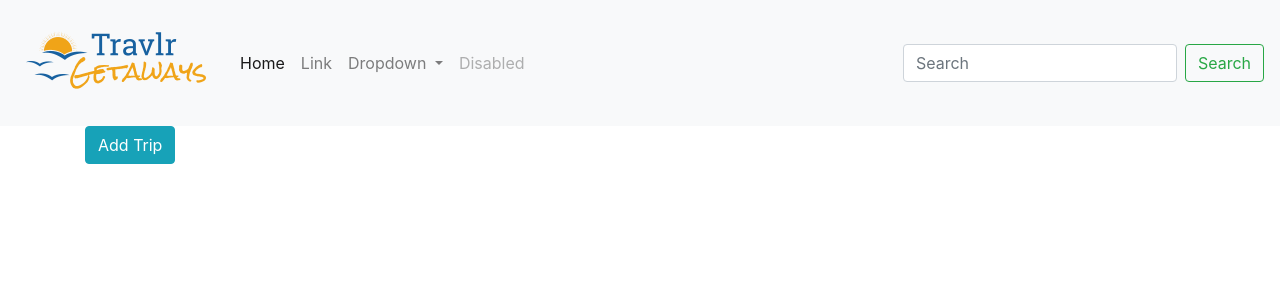
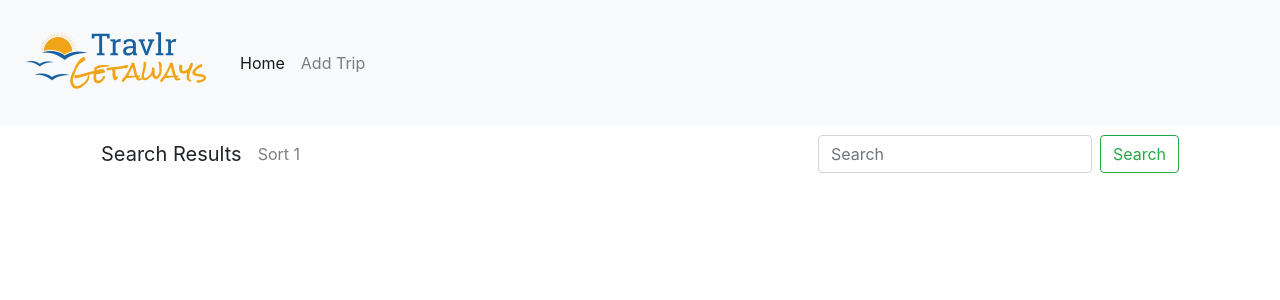
Before and after one commit to Ian-Desantis/flask-travlr, a Flask app: page /trips in a window 1280 px wide. Shown: the top 300 px of the page. Run offline with Flask 3, Linux system fonts and the light colour scheme; data that the repository does not hold is empty; parts of the project's set-up code (start-up, migrations or seed data) failed here and were passed over; some libraries are stand-ins or nearby versions.

Commit message:
tweeked layouts/search bar

```diff
--- a/services/web/project/templates/includes/_nav.html
+++ b/services/web/project/templates/includes/_nav.html
@@ -1,18 +1,3 @@
-<!-- <nav class="navbar navbar-expand navbar-light bg-light">
-    <a class="navbar-brand" href="{{ url_for('admin.trip_list')}}"><img src="{{ url_for('static', filename='/images/logo.png')}}"></a>
-    <button class="navbar-toggler" type="button" datatoggle="collapse" data-target="#navbarNavAltMarkup" ariacontrols="navbarNavAltMarkup" aria-expanded="false" arialabel="Toggle navigation">
-    <span class="navbar-toggler-icon"></span>
-    </button>
-    <div class="collapse navbar-collapse" id="navbarNavAltMarkup">
-        <div class="navbar-nav">
-        <a class="nav-item nav-link active" href="{{ url_for('admin.trip_list')}}">Trips<span class=" sr-only ">(current)</span></a>
-        </div>
-    </div>
-    <div class="navbar-end">
-        <input type="text" placeholder="Search...">
-    </div>
- </nav> -->
-
  <nav class="navbar navbar-expand-lg navbar-light bg-light">
     <a class="navbar-brand" href="{{ url_for('admin.trip_list') }}"><img src="{{ url_for('static', filename='/images/logo.png') }}"></a>
     <button class="navbar-toggler" type="button" data-toggle="collapse" data-target="#navbarSupportedContent" aria-controls="navbarSupportedContent" aria-expanded="false" aria-label="Toggle navigation">
@@ -25,26 +10,14 @@
           <a class="nav-link" href="{{ url_for('admin.trip_list') }}">Home <span class="sr-only">(current)</span></a>
         </li>
         <li class="nav-item">
-          <a class="nav-link" href="{{ url_for('admin.trip_list') }}">Link</a>
+          <a class="nav-link" href="{{ url_for('admin.add_trip') }}">Add Trip</a>
         </li>
-        <li class="nav-item dropdown">
-          <a class="nav-link dropdown-toggle" href="#" id="navbarDropdown" role="button" data-toggle="dropdown" aria-haspopup="true" aria-expanded="false">
-            Dropdown
-          </a>
-          <div class="dropdown-menu" aria-labelledby="navbarDropdown">
-            <a class="dropdown-item" href="{{ url_for('admin.trip_list') }}">Action</a>
-            <a class="dropdown-item" href="{{ url_for('admin.trip_list') }}">Another action</a>
-            <div class="dropdown-divider"></div>
-            <a class="dropdown-item" href="{{ url_for('admin.trip_list') }}">Something else here</a>
-          </div>
-        </li>
+        {# if logged in do this }
         <li class="nav-item">
           <a class="nav-link disabled" href="{{ url_for('admin.trip_list') }}">Disabled</a>
         </li>
+        { #}
       </ul>
-      <form class="form-inline my-2 my-lg-0" method="post" action="{{ url_for('admin.search_details') }}">
-        <input class="form-control mr-sm-2" name="search" id="search" type="text" placeholder="Search" aria-label="Search">
-        <button class="btn btn-outline-success my-2 my-sm-0" type="submit">Search</button>
-      </form>
+
     </div>
   </nav>
--- /dev/null
+++ b/services/web/project/templates/includes/_search_bar.html
@@ -0,0 +1,13 @@
+
+<nav class="navbar navbar-light bg-white justify-content-between">
+    <a class="navbar-brand">Search Results</a>
+    <ul class="navbar-nav mr-auto">
+        <li class="nav-item">
+            <a class="nav-link" href="{{ url_for('admin.trip_list') }}">Sort 1 <span class="sr-only">(current)</span></a>
+        </li>
+    </ul>
+    <form class="form-inline my-2 my-lg-0" method="post" action="{{ url_for('admin.search_details') }}">
+        <input class="form-control mr-sm-2" name="search" id="search" type="text" placeholder="Search" aria-label="Search">
+        <button class="btn btn-outline-success my-2 my-sm-0" type="submit">Search</button>
+    </form>
+</nav>
--- a/services/web/project/templates/includes/_trip_listing.html
+++ b/services/web/project/templates/includes/_trip_listing.html
@@ -1,7 +1,6 @@
 {% from 'includes/_trip_card.html' import render_trip_card %}
-<div>
-    <a href="{{ url_for('admin.add_trip')}}" class="btn btn-info">Add Trip</a>
-</div>
+{% include 'includes/_search_bar.html' %}
+
 <div class="row">
     {% if trips %}
         {% for trip in trips %}
```
